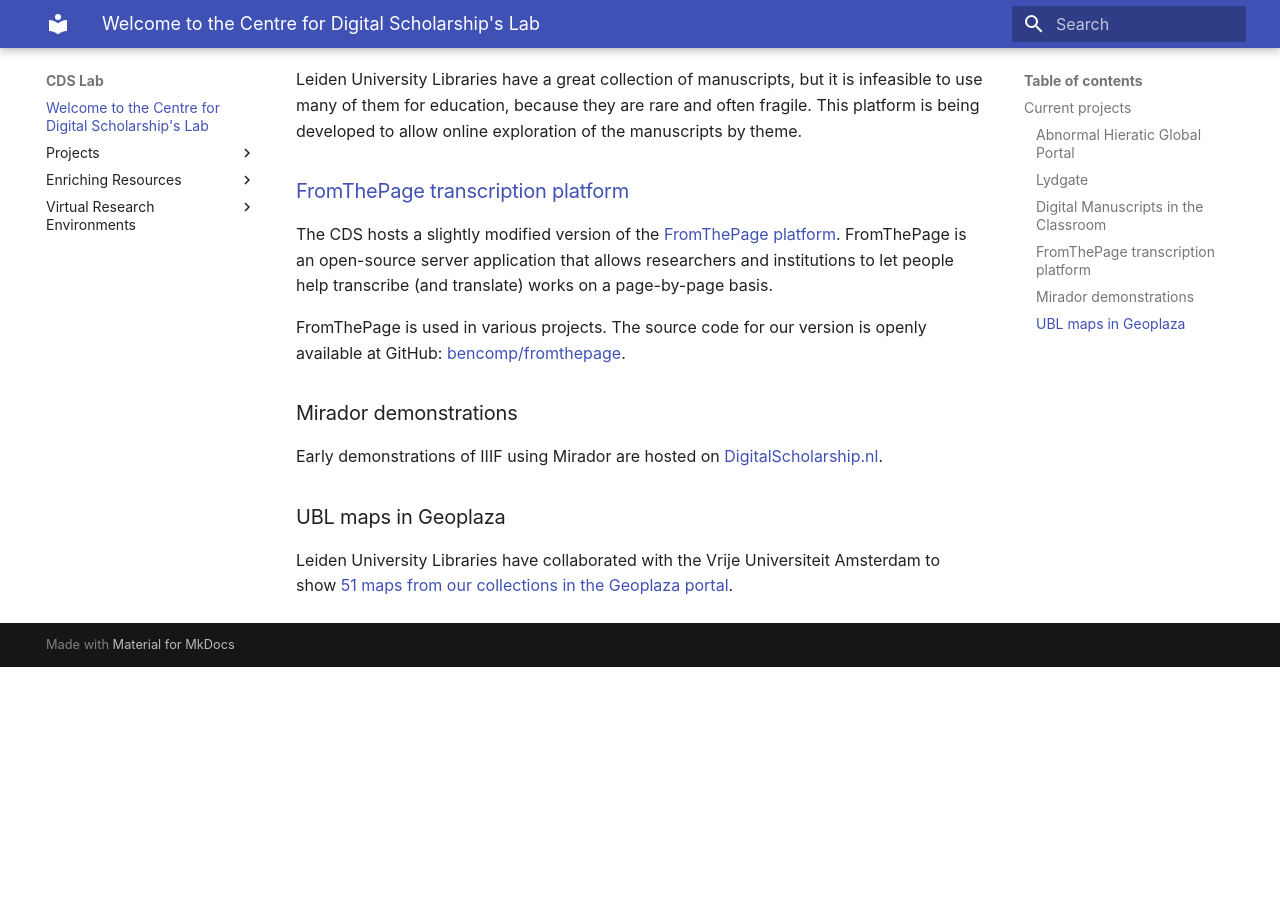
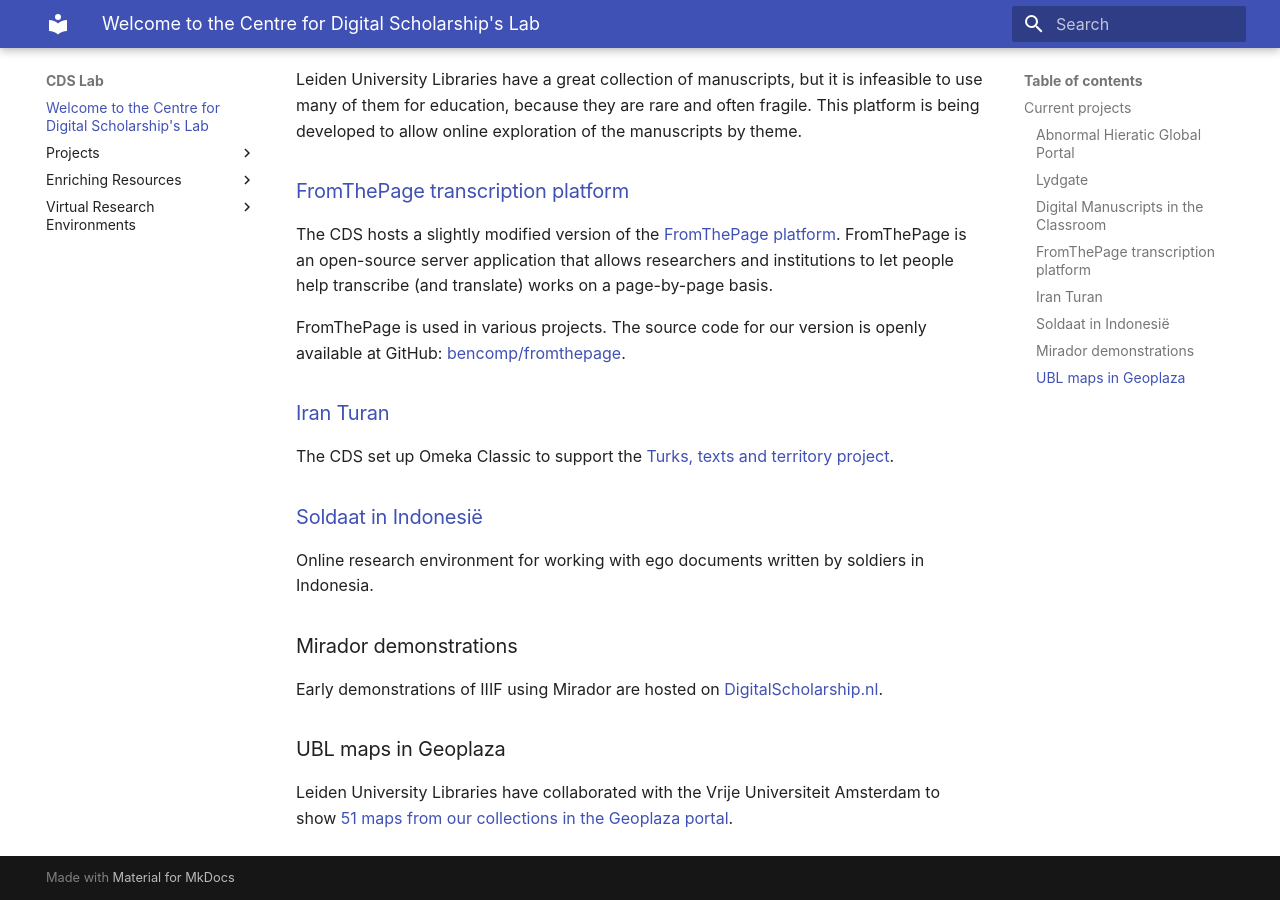
Before and after one commit to LeidenUniversityLibrary/cds-lab-homepage, an MkDocs documentation site: the page built from docs/index.md, in a window 1280 px wide and 900 px high, scrolled down 658 px. Built offline with MkDocs 1.6.1 and Material for MkDocs 9.7.7, drawn with Linux system fonts in a browser that asks for light colours; before the commit the page ends 1325 px from its top, so only the background shows below that.

Commit message:
Add links to Iran Turan and Soldier in Indonesia

```diff
--- a/docs/index.md
+++ b/docs/index.md
@@ -33,6 +33,16 @@
 FromThePage is used in various projects. The source code for our version
 is openly available at GitHub: [bencomp/fromthepage](https://github.com/bencomp/fromthepage).
 
+## [Iran Turan](https://iranturan.leiden.edu/)
+
+The CDS set up Omeka Classic to support the [Turks, texts and territory project][iranproject].
+
+[iranproject]: https://www.universiteitleiden.nl/en/research/research-projects/humanities/turks-texts-and-territory
+
+## [Soldaat in Indonesië](https://indonesie.universiteitleiden.nl/start.php)
+
+Online research environment for working with ego documents written by soldiers in Indonesia.
+
 ## Mirador demonstrations
 
 Early demonstrations of IIIF using Mirador are hosted on [DigitalScholarship.nl](https://digitalscholarship.nl/view/).
```
